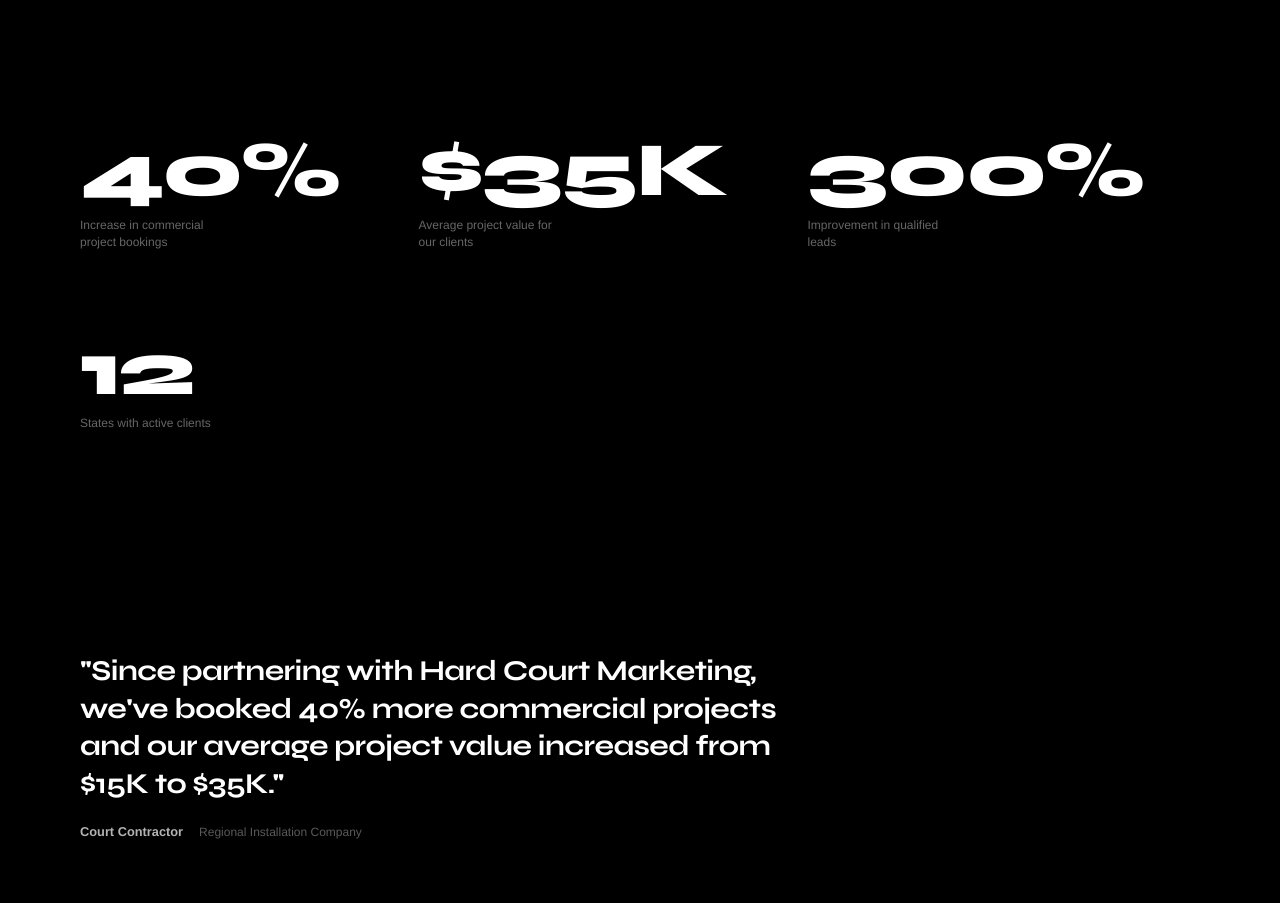
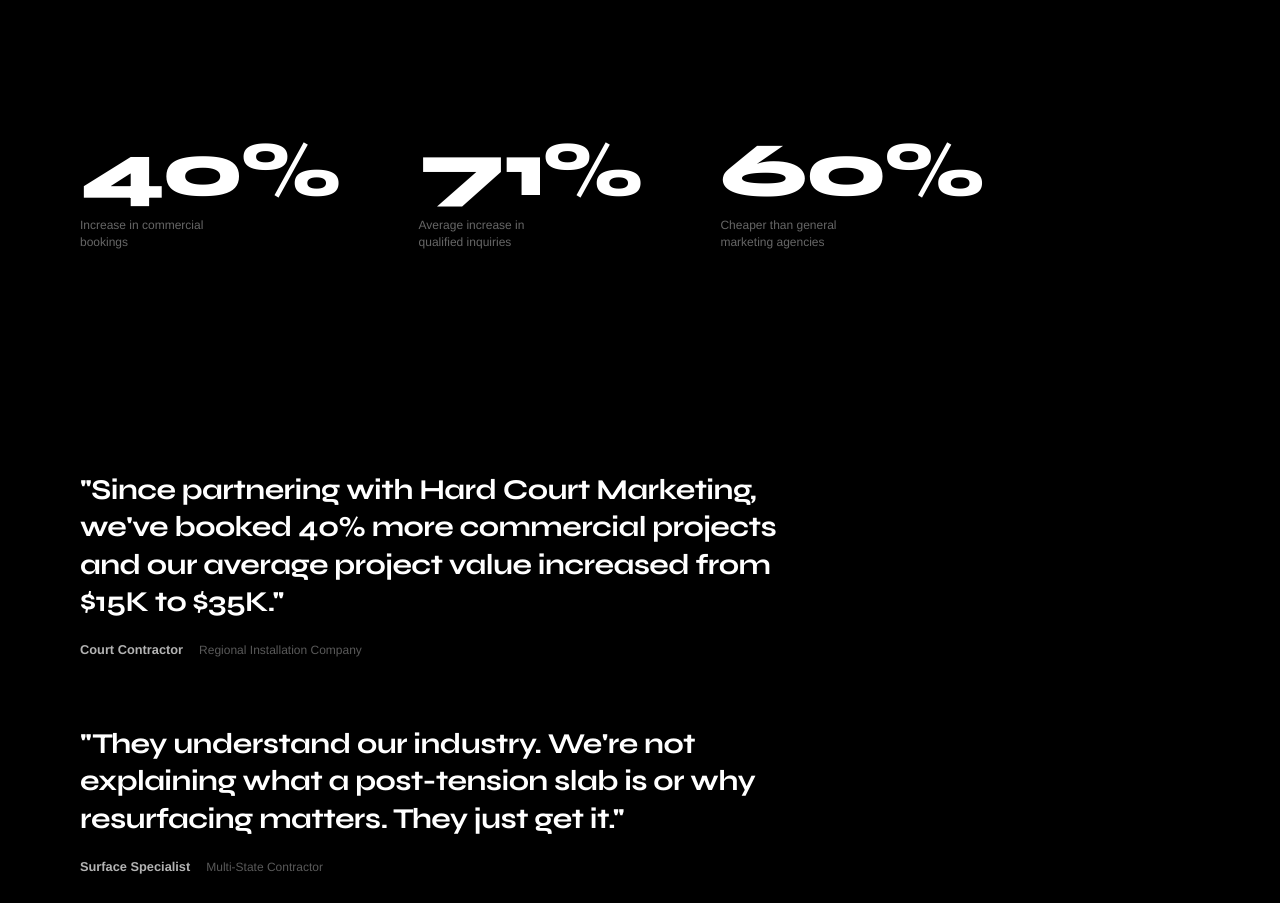
Before and after one commit to Gull-Stack/hard-court-marketing-site, an Eleventy site: page src/index.njk in a window 1280 px wide. Shown: the part 3140-4043 px from the top of the page. Built offline with nearby package versions, Linux system fonts and the light colour scheme; Eleventy itself is replaced by a stand-in of ours; files that its build step writes are made by us from their sources; a web font is replaced by a local one.

Commit message:
Bot Melvin: Update stats section — 40% bookings, 71% inquiries, 60% cheaper

```diff
--- a/src/index.njk
+++ b/src/index.njk
@@ -158,19 +158,15 @@
         <div class="stats-grid">
             <div class="stat fade-in-up">
                 <h3>40%</h3>
-                <p>Increase in commercial project bookings</p>
+                <p>Increase in commercial bookings</p>
             </div>
             <div class="stat fade-in-up">
-                <h3>$35K</h3>
-                <p>Average project value for our clients</p>
+                <h3>71%</h3>
+                <p>Average increase in qualified inquiries</p>
             </div>
             <div class="stat fade-in-up">
-                <h3>300%</h3>
-                <p>Improvement in qualified leads</p>
-            </div>
-            <div class="stat fade-in-up">
-                <h3>12</h3>
-                <p>States with active clients</p>
+                <h3>60%</h3>
+                <p>Cheaper than general marketing agencies</p>
             </div>
         </div>
     </div>
```
